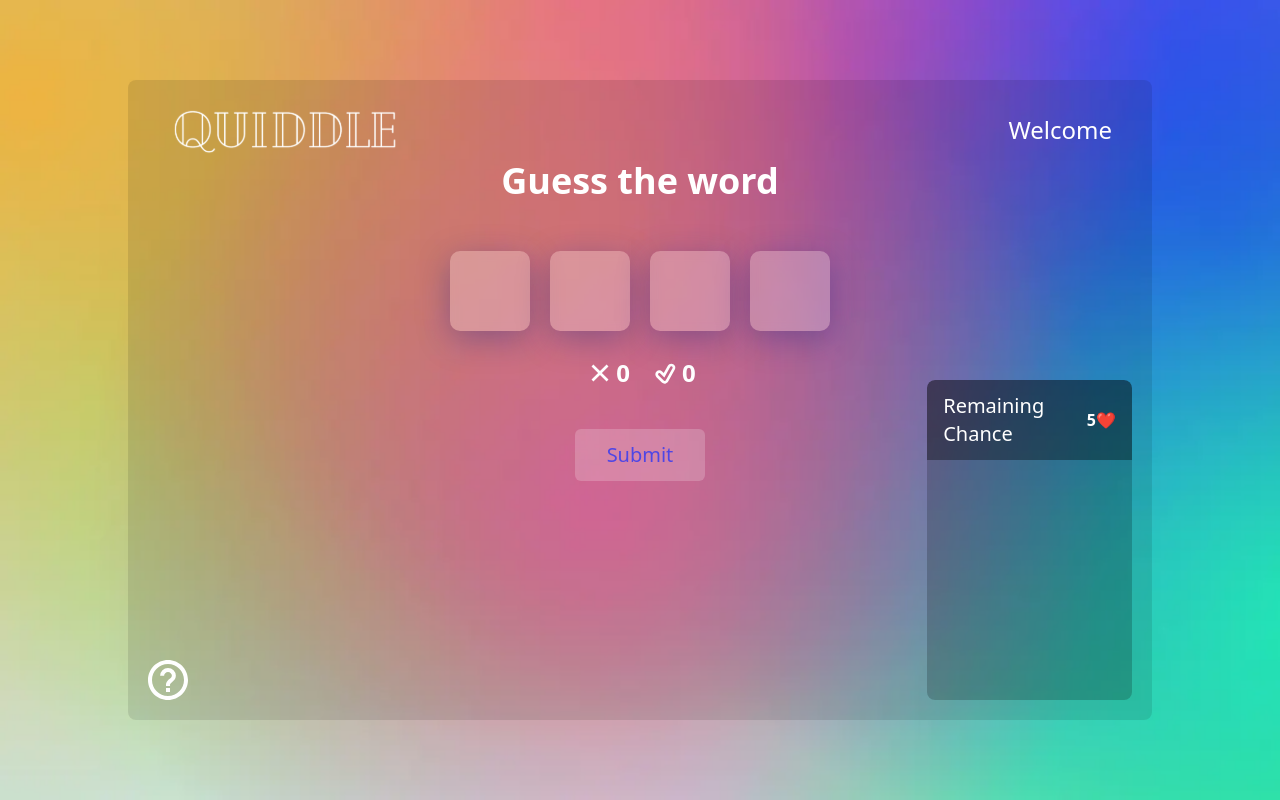
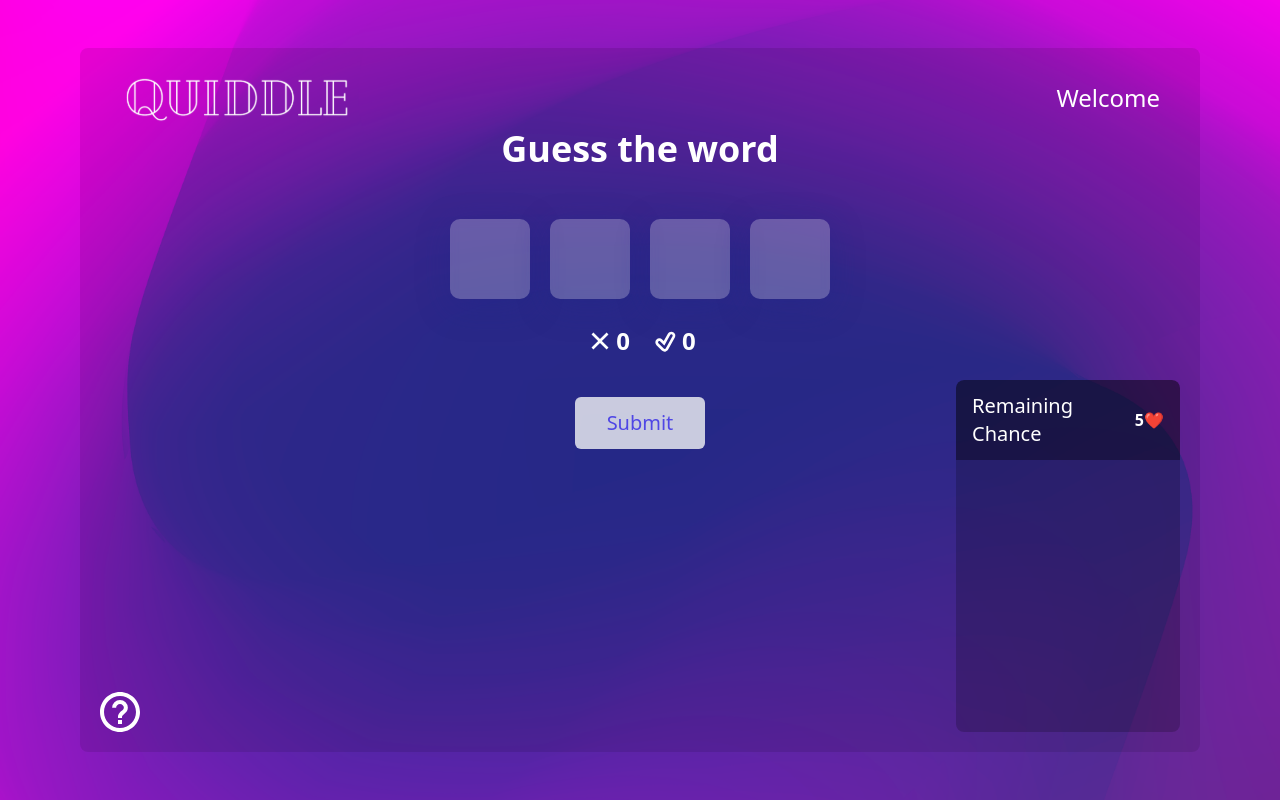
Before and after one commit to Balaganesh003/quiddle, a Next.js app: page /play in a window 1280 px wide. Built offline with nearby package versions, Linux system fonts and the light colour scheme.

Commit message:
updated the bg image

```diff
--- a/src/pages/play.js
+++ b/src/pages/play.js
@@ -91,7 +91,7 @@ const Play = () => {
 
   return (
     <div
-      className="bg-[url('../../public/bg.webp')]  bg-no-repeat bg-cover w-full h-screen  text-black py-[5rem] px-[8rem]
+      className="bg-[url('../../public/bg.webp')]  bg-no-repeat bg-cover w-full h-screen  text-black lg:py-[3rem] lg:px-[5rem]  2xl:py-[5rem] 2xl:px-[8rem]
     ">
       <div className="bg-black/10 px-10  text-white rounded-lg py-5 h-full w-full  relative">
         <div className="flex justify-between  items-center w-full">
@@ -139,7 +139,7 @@ const Play = () => {
 
             <button
               onClick={(e) => handleGuess(e)}
-              className="bg-white/20 px-8 text-xl py-3 text-[#4f46e5] font-medium rounded-md hover:bg-gray-200 transition-colors mt-10">
+              className="hover:bg-white transition-all duration-200 px-8 text-xl py-3 text-[#4f46e5] font-medium rounded-md bg-gray-100/80  mt-10">
               Submit
             </button>
           </div>
```
Also changed, not shown: public/bg.webp.
